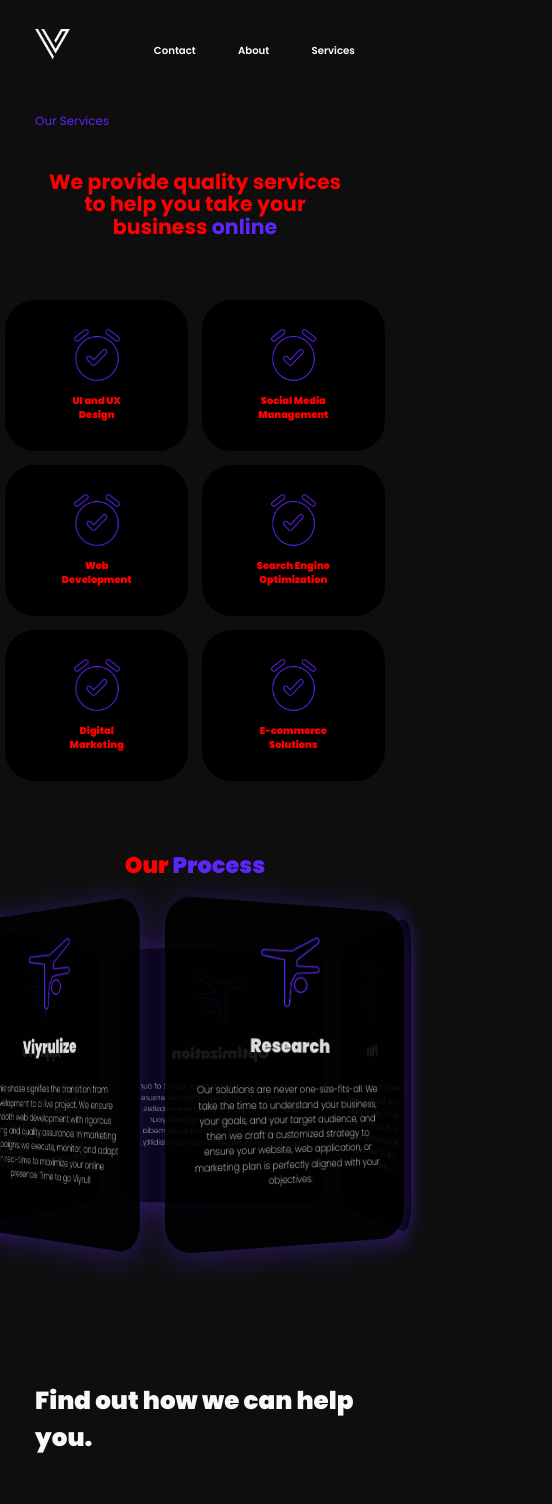
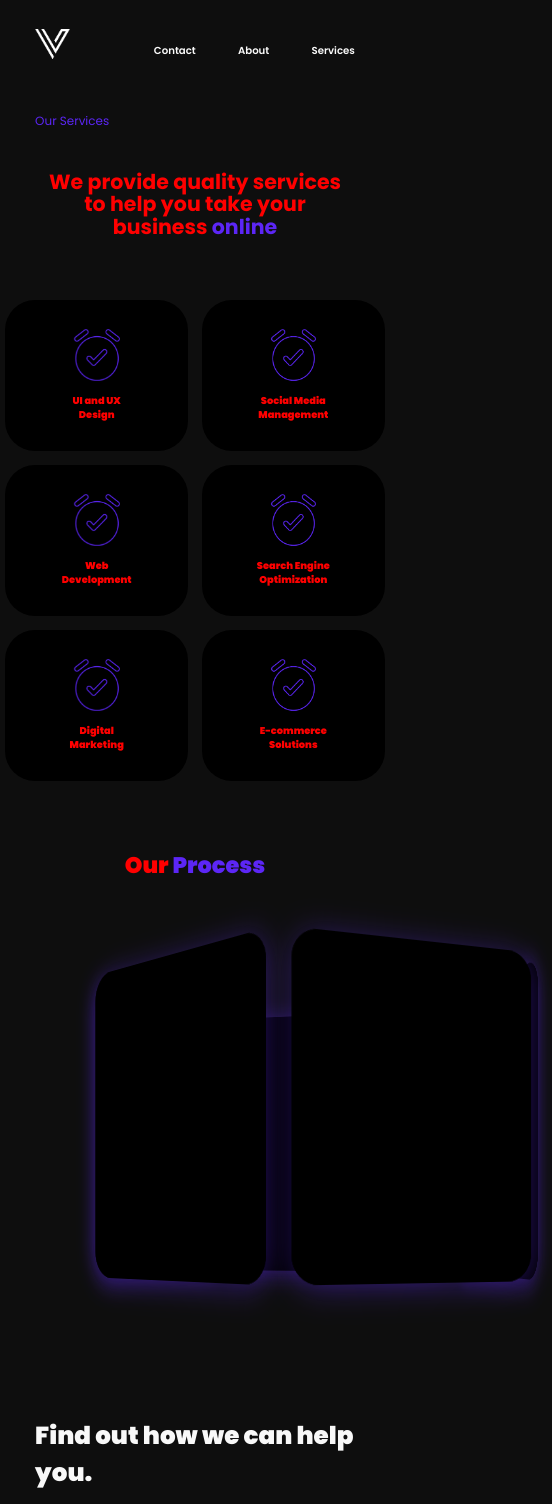
Before and after one commit to meesh-hwang/viyrul, a React (Create React App) app: page /#/services in a window 390 px wide. Shown: the top 1504 px of the page, 552 px wide, since content can reach past the window. Built offline with nearby package versions, Linux system fonts and the light colour scheme.

Commit message:
phone animation error fix

```diff
--- a/src/components/Phone.js
+++ b/src/components/Phone.js
@@ -6,7 +6,7 @@ import phones from '../assets/img/phones.png';
 const Phone = () => {
 
   const ref = useRef(null);
-  const phoneRef = useRef();
+
   useLayoutEffect(() => {
 
     let ctx = gsap.context(() => {
@@ -15,31 +15,24 @@ const Phone = () => {
     const element = ref.current;
 
     let frameCount = 17;
-    let phoneImg = phoneRef.current.offsetWidth;
-    let offsetValue = phoneImg / 2;
-    // phoneImg / 18 frames / 2
+    let offsetValue = 6.5;
 
-    try{
     gsap.to(
     element.querySelector(".phones"),
     {
-          objectPosition: (-offsetValue * frameCount * 2) + "px 50%",
+      objectPosition: (-offsetValue * frameCount * 2) + "em 50%",
       ease: "steps(" + frameCount + ")",
-          duration: 1,
+      duration: 40000,
 
       scrollTrigger: {
         trigger: '.services',
         start: "center center",
-            end: "+=" + (frameCount * offsetValue),
+        end: "+=100%",
         pin: true,
         scrub: true,
       },
     }
   );
-    }catch(error) {
-      console.log(error)
-    }
-
     });
     return () => ctx.revert();
 }, []);
@@ -47,7 +40,7 @@ const Phone = () => {
 
   return (
     <div className="scene" ref={ref}>
-      <img className='phones' ref={phoneRef} alt='Phone with notifications' src={phones} />
+      <img className='phones' alt='Phone with notifications' src={phones} />
     </div>
   )
 }
--- a/src/components/Services.js
+++ b/src/components/Services.js
@@ -9,7 +9,7 @@ const Services = () => {
     return isMobile ? children : null
   }
   const Default = ({ children }) => {
-    const isDefault = useMediaQuery({ maxWidth: 767 })
+    const isDefault = useMediaQuery({ minWidth: 767 })
     return isDefault ? children : null
   }
 
--- a/src/components/ServicesSlider.js
+++ b/src/components/ServicesSlider.js
@@ -1,9 +1,10 @@
-import React, { useLayoutEffect, useRef } from 'react';
+import React, { useLayoutEffect, useRef, useState } from 'react';
 import { gsap } from 'gsap';
-import { CustomEase, Draggable } from 'gsap/all';
+import { Draggable } from 'gsap/all';
 import flexible from '../assets/img/icons/flexible.png';
 import { useMediaQuery } from 'react-responsive';
 import '../styles/servicesSlider.css';
+
 
 const cards = [
   {
@@ -57,39 +58,55 @@ const ServicesSlider = () => {
   // Refs
   const wrapperRef = useRef();
   const dragElRef = useRef();
+  const cardRefs = useRef([]);
   const animationTimeline = useRef();
+
   // State
   const isMobile = useMediaQuery({ maxWidth: 768 });
 
-  const div = document.createElement("div");
+  // Style cards that are facing backward
+  const updateCardClasses = () => {
+    document.querySelectorAll('.process-card').forEach((element, index) => {
+      const computedStyle = window.getComputedStyle(element);
+      const transformValue = computedStyle.transform || computedStyle.webkitTransform;
+      const matrixValues = transformValue.match(/matrix3d\(([^)]+)\)/);
+      if (matrixValues) {
+        // The matrix3d values are in a comma-separated string, so split it
+        const rotateYValue = parseFloat(matrixValues[1].split(', ')[3]);
+
+        if (rotateYValue < 70 || rotateYValue > 260) {
+        element.classList.add('back');
+        } else {
+          element.classList.remove('back');
+        }
+      }
+    });
+  };
 
   // Effect for initializing GSAP and Draggable
   useLayoutEffect(() => {
     gsap.registerPlugin(Draggable);
 
     // Set initial values
-    let dragAmount = isMobile ? -1500 : -3000;
-    let cardGap = Math.min(window.innerWidth / 1.8, isMobile ? 400 : 520);
+    let dragAmount = isMobile ? -3000 : -1500;
+    let cardGap = Math.min(window.innerWidth / 1.8, isMobile ? 600 : 520);
     let startProgress;
-    let spin;
     let progressLimit = gsap.utils.wrap(0, 1);
-    const processCards = gsap.utils.toArray(".process-card")
 
     // Function to handle resizing and initialize Draggable
     const onResize = () => {
-
-
       animationTimeline.current = gsap.fromTo(
-        ".process-card",
+        cardRefs.current,
         {
-          rotationY: (i) => (i * 360) / processCards.length,
+          rotationY: (i) => (i * 360) / cards.length,
         },
         {
           rotationY: '+=360',
           transformOrigin: `50% 50% ${-cardGap}em`,
-          duration: 50,
+          duration: 60,
           ease: 'none',
           repeat: -1,
+          onUpdate: updateCardClasses,
         }
       );
 
@@ -100,7 +117,7 @@ const ServicesSlider = () => {
         lockAxis: true,
         onPress() {
           startProgress = animationTimeline.current.progress();
-        animationTimeline.current.pause();
+          animationTimeline.current.pause();
         },
         onDrag() {
           let currentProgress = startProgress + (this.startX - this.x) / dragAmount;
@@ -111,7 +128,6 @@ const ServicesSlider = () => {
         },
       });
     };
-
     // Initial call to onResize
     onResize();
 
@@ -127,14 +143,18 @@ const ServicesSlider = () => {
       window.removeEventListener('resize', handleResize);
       animationTimeline.current.kill();
     };
-  }, [isMobile, div]);
+  }, [isMobile]);
 
   return (
     <div className="slider-container">
-      <div ref={dragElRef} ></div>
+      <div ref={dragElRef}></div>
       <div ref={wrapperRef} className="stage services-slider">
         {cards.map((card, index) => (
-          <div key={index} className="process-card">
+          <div
+            key={index}
+            ref={(element) => (cardRefs.current[index] = element)}
+            className="process-card back"
+          >
             <img src={card.img} alt={card.name} />
             <h4>{card.name}</h4>
             {card.desc}
--- a/src/styles/home.css
+++ b/src/styles/home.css
@@ -62,9 +62,9 @@ img.globe {
 .phones {
     width: auto;
     height: auto;
-    max-width: 12.428em;
-    min-height: 21.9em;
-    max-height: 21.9em;
+    max-width: 13em;
+    min-height: 23em;
+    max-height: 23em;
     object-fit: cover;
     object-position: 0 50%;
 }
--- a/src/styles/servicesSlider.css
+++ b/src/styles/servicesSlider.css
@@ -1,18 +1,20 @@
   .slider-container {
     height: 26em;
+    margin-top: 2em;
     display: flex;
     justify-content: center;
   }
 
   .stage {
     width: 100vw;
-    height: 20em;
+    height: 34em;
     color: #ddd;
     cursor:pointer;
     top: 50%;
     transform-style: preserve-3d;
     perspective: 1200px;
     z-index: 1;
+    justify-self: center;
     .process-card {
       position: absolute;
       display: flex;
@@ -26,7 +28,18 @@
       border-radius: 30px;
       overflow:hidden;
       left: 50%;
-      transform: translate3d(-50%, 0, 0);
+    perspective: 1000px;
+    }
+    .back.process-card::after {
+      background-color: black;
+      content: '';
+      right: 0px;
+      bottom: 0px;
+      position: absolute;
+      top: 0px;
+      left: 0px;
+      -webkit-transform: rotateY( 180deg );
+      -webkit-transform-style: preserve-3d;
     }
 
       .process-card > img {
```
Lines whose indentation alone changed are shown as unchanged.
